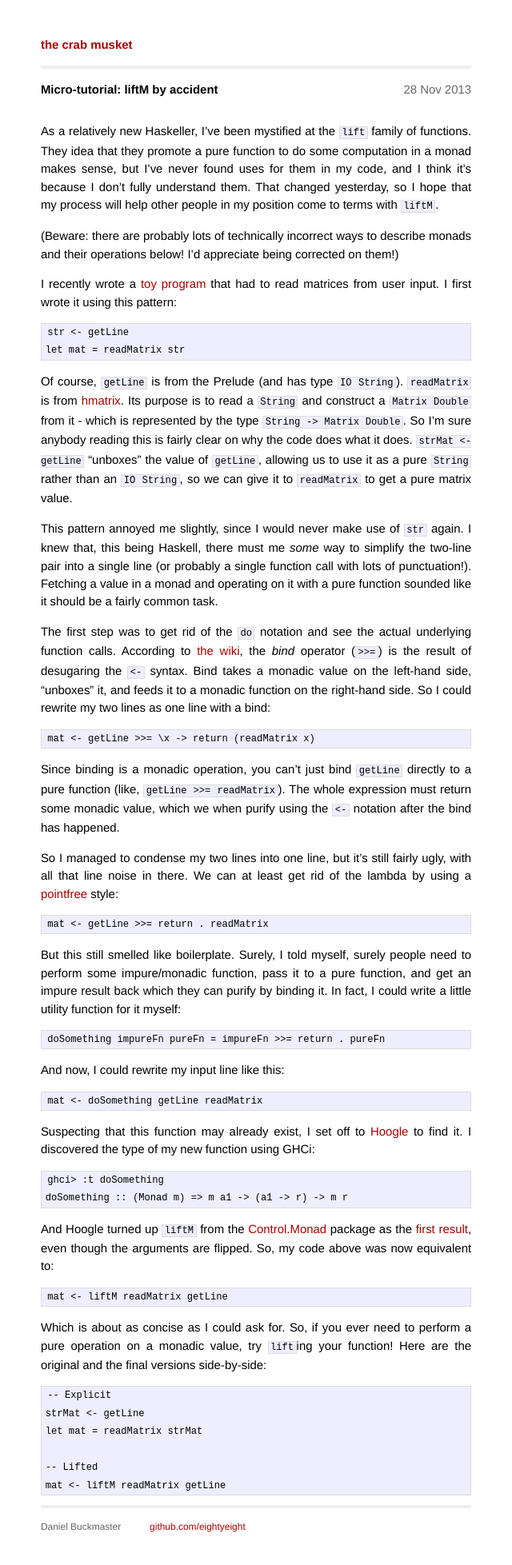
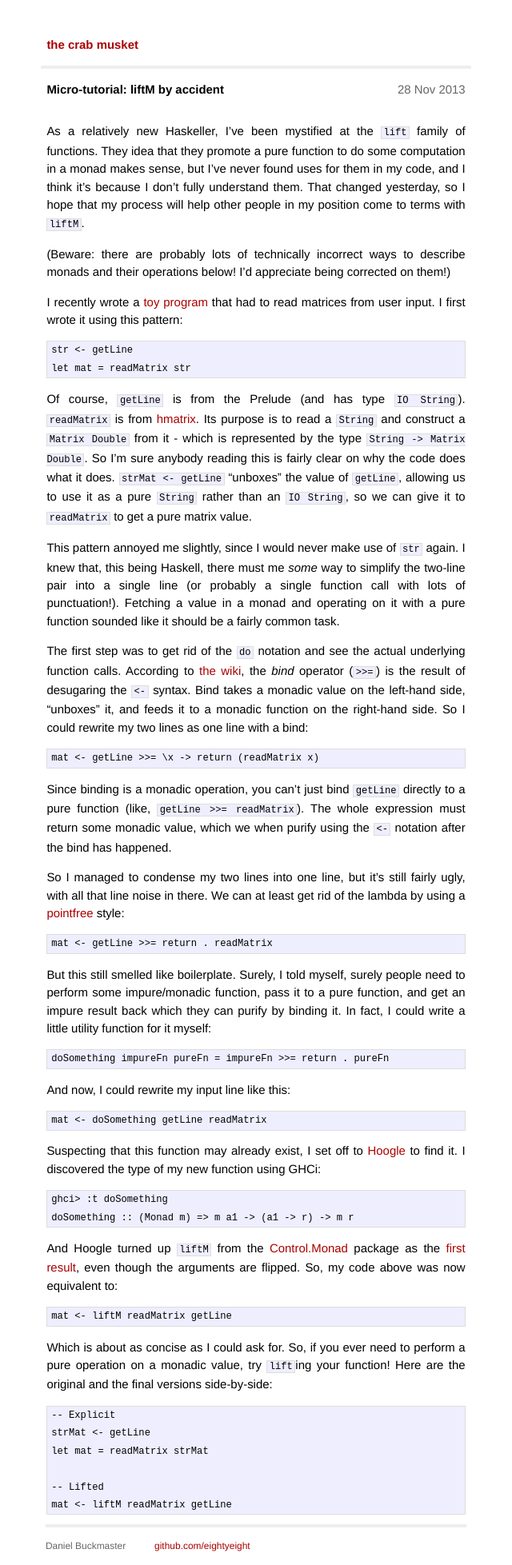
Before and after one commit to crabmusket/eightyeight.github.io, a Jekyll site: the page built from _posts/2013-11-28-liftm-by-accident.md, in a window 1280 px wide. Shown: the whole page at 80% size, without its empty margins (320-960 px from the left). Built offline with Jekyll 4.4.1, drawn with Linux system fonts in a browser that asks for light colours; before the commit the page ends 1932 px from its top, so only the background shows below that.

Commit message:
Fixed style for narrow views.

```diff
--- a/_layouts/post.html
+++ b/_layouts/post.html
@@ -3,6 +3,7 @@
 ---
 <h2 class="post-title">{{ page.title }}</h2>
 <p class="meta">{{ page.date | date_to_string }}</p>
+<div style="clear:both;"></div>
 
 <div id="post">
 {{ content }}
--- a/css/main.css
+++ b/css/main.css
@@ -41,7 +41,7 @@
 /*****************************************************************************/
 ul.posts {
   list-style-type: none;
-  margin: 1em 0;
+  margin: 1em 0.5em;
 }
 
 ul.posts li {
@@ -65,7 +65,8 @@
 .site {
   font-size: 115%;
   text-align: justify;
-  width: 36em;
+  width: 100%;
+  max-width: 36em;
   margin: 3em auto 2em;
   line-height: 1.5em;
 }
@@ -82,6 +83,7 @@
 .site .header h1.title {
   display: inline-block;
   margin-bottom: 1em;
+  margin-left: 0.5em;
 }
 
 .site .header h1.title a {
@@ -105,6 +107,7 @@
   color: #666;
   display: inline-block;
   float: right;
+  margin-right: 0.5em;
 }
 
 .site .footer {
@@ -112,6 +115,8 @@
   color: #666;
   border-top: 4px solid #eee;
   margin-top: 1em;
+  margin-left: 0.5em;
+  margin-right: 0.5em;
   overflow: hidden;
 }
 
@@ -138,11 +143,12 @@
 
 h2.post-title {
   display: inline-block;
-  margin: 1em 0;
+  margin: 1em 0.5em;
 }
 
 #post {
-  margin-bottom: 0.5em;
+  margin: 0.5em;
+  margin-top: 0;
 }
 
 /* standard */
@@ -150,6 +156,7 @@
   border: 1px solid #ddd;
   background-color: #eef;
   padding: 0 .4em;
+  white-space: pre-wrap;
 }
 
 #post ul, #post ol {
@@ -159,6 +166,9 @@
 #post code {
   border: 1px solid #ddd;
   background-color: #eef;
+}
+
+p code {
   padding: 0 .2em;
 }
 
```
